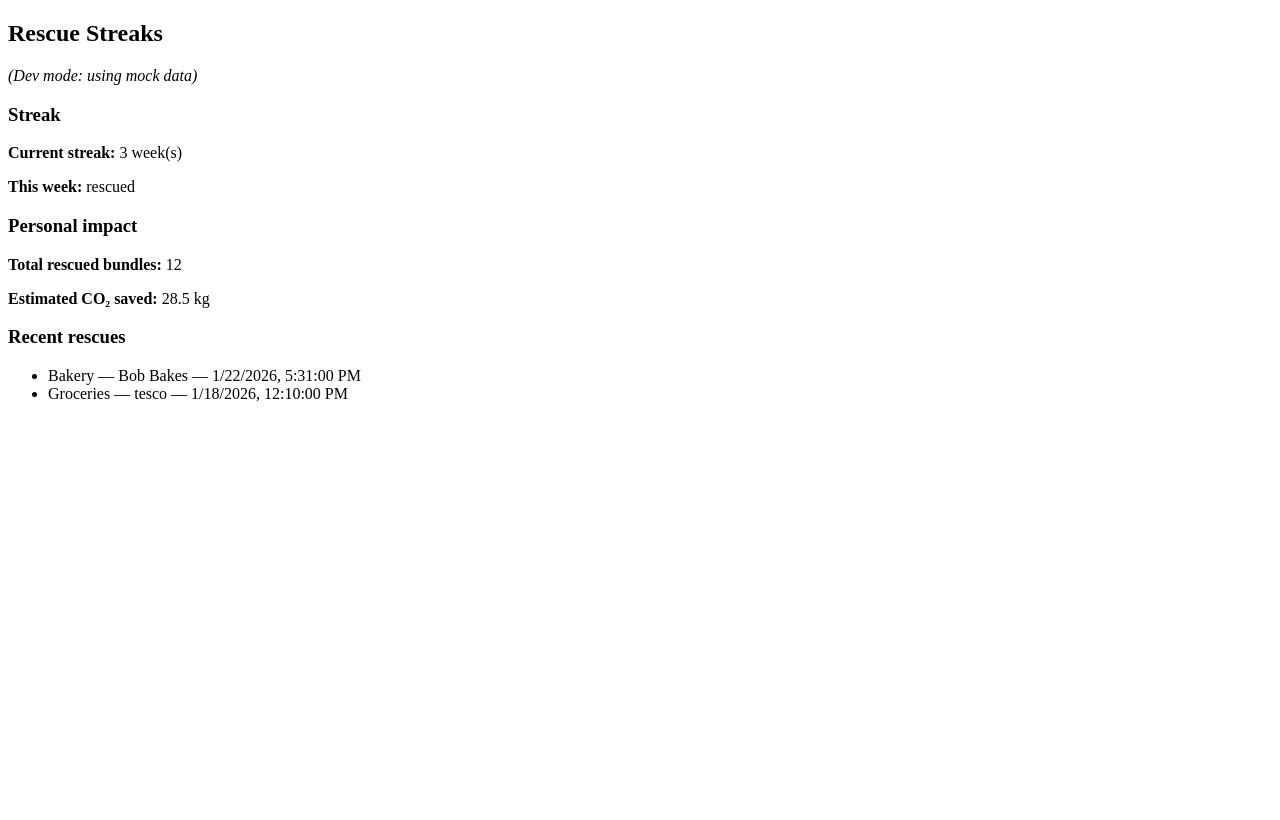
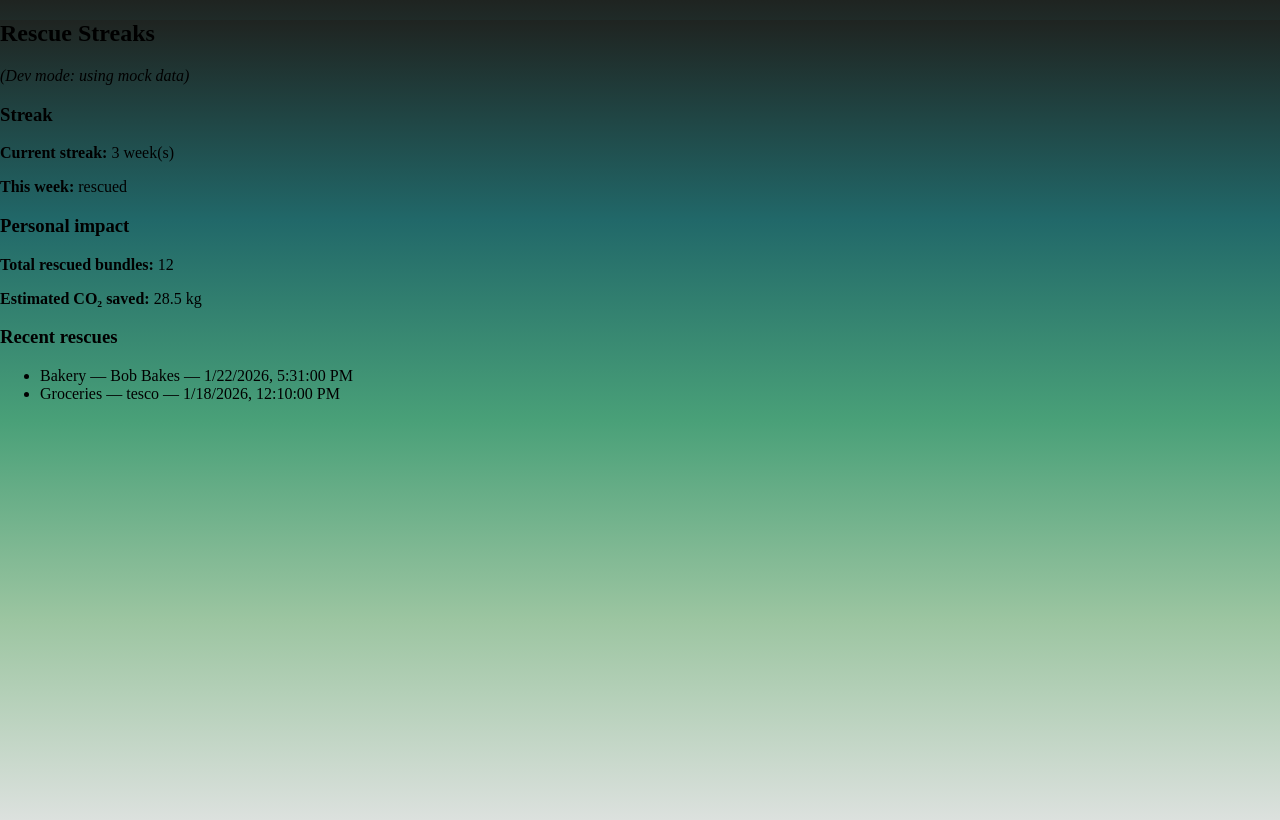
Before and after one commit to Project-Ate-COM2020/Project-Ate, a React (Vite) app in the folder frontend/: page /game in a window 1280 px wide. Built offline with nearby package versions, Linux system fonts and the light colour scheme; no server answers.

Commit message:
initial root.css and some navbar stuff

```diff
--- a/frontend/src/reusableComponents/pageNotFound.jsx
+++ b/frontend/src/reusableComponents/pageNotFound.jsx
@@ -1,5 +1,6 @@
 import React from "react";
 import NavBar from "./navBar";
+import "./root.css";
 
 function Pagenotfound() {
     return (
--- a/frontend/src/reusableComponents/root.css
+++ b/frontend/src/reusableComponents/root.css
@@ -17,3 +17,11 @@ $gradient-bottom-right: linear-gradient(135deg, #1f2421ff, #216869ff, #49a078ff,
 $gradient-top-left: linear-gradient(225deg, #1f2421ff, #216869ff, #49a078ff, #9cc5a1ff, #dce1deff);
 $gradient-bottom-left: linear-gradient(315deg, #1f2421ff, #216869ff, #49a078ff, #9cc5a1ff, #dce1deff);
 $gradient-radial: radial-gradient(#1f2421ff, #216869ff, #49a078ff, #9cc5a1ff, #dce1deff); */
+
+/* This is background colours for every page - ensures consistency */
+html, body {
+    min-height: 100vh;
+    background: linear-gradient(180deg, #1f2421ff, #216869ff, #49a078ff, #9cc5a1ff, #dce1deff);
+    margin: 0;
+    padding: 0;
+}
```
